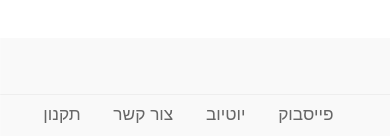
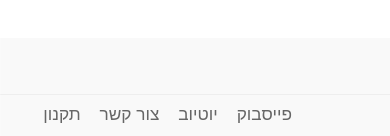
Before and after one commit to laukstein/lea.laukstein.com, a Jekyll site: the page built from index.md, in a window 390 px wide and 1400 px high, scrolled down 1107 px. Shown: the part 1261-1397 px from the top of the window. Built offline with Jekyll 4.4.1, drawn with Linux system fonts in a browser that asks for light colours.

Commit message:
Footer links fit on 320px width screens

```diff
--- a/_includes/style.css
+++ b/_includes/style.css
@@ -1066,6 +1066,9 @@
         flex: initial;
         min-width: auto;
     }
+    footer a + a {
+        margin-right: .8em;
+    }
 }
 
 @media (min-width:0\0) and (min-resolution: .001dpcm) { /* IE9 */
```
